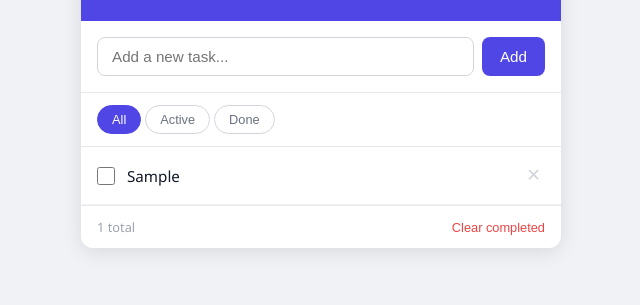
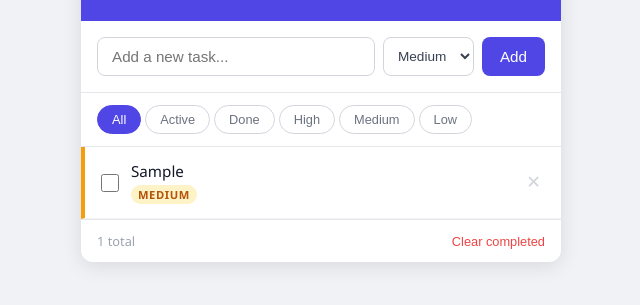
Before and after one commit to muhamaaad/LLM-Augmented-Software-Practice-vibe-coding-, a plain HTML site: page index.html in a window 1280 px wide. Both pictures are taken after typing "Sample" into the empty fields and a click on the button "Add". Shown: the part 123-428 px from the top of the page, without its empty margins (319-959 px from the left). Drawn offline with Linux system fonts and the light colour scheme.

Commit message:
Add priority levels feature (High/Medium/Low)

```diff
--- a/index.html
+++ b/index.html
@@ -40,10 +40,12 @@
       gap: 8px;
       padding: 16px;
       border-bottom: 1px solid #e5e7eb;
+      flex-wrap: wrap;
     }
 
-    .input-area input {
+    .input-area input[type="text"] {
       flex: 1;
+      min-width: 140px;
       padding: 10px 14px;
       border: 1px solid #d1d5db;
       border-radius: 8px;
@@ -52,7 +54,18 @@
       transition: border-color 0.2s;
     }
 
-    .input-area input:focus { border-color: #4f46e5; }
+    .input-area input[type="text"]:focus { border-color: #4f46e5; }
+
+    .priority-select {
+      padding: 10px 10px;
+      border: 1px solid #d1d5db;
+      border-radius: 8px;
+      font-size: 0.85rem;
+      outline: none;
+      cursor: pointer;
+      background: white;
+      color: #374151;
+    }
 
     .input-area button {
       padding: 10px 18px;
@@ -72,6 +85,7 @@
       gap: 4px;
       padding: 12px 16px;
       border-bottom: 1px solid #e5e7eb;
+      flex-wrap: wrap;
     }
 
     .filters button {
@@ -99,10 +113,15 @@
       gap: 12px;
       padding: 14px 16px;
       border-bottom: 1px solid #f3f4f6;
+      border-left: 4px solid transparent;
       transition: background 0.15s;
     }
 
     .todo-item:hover { background: #f9fafb; }
+
+    .todo-item.priority-high   { border-left-color: #ef4444; }
+    .todo-item.priority-medium { border-left-color: #f59e0b; }
+    .todo-item.priority-low    { border-left-color: #22c55e; }
 
     .todo-item input[type="checkbox"] {
       width: 18px;
@@ -112,17 +131,36 @@
       flex-shrink: 0;
     }
 
-    .todo-item span {
+    .todo-item .text-wrap {
       flex: 1;
+      min-width: 0;
+    }
+
+    .todo-item .task-text {
       font-size: 0.95rem;
       color: #111827;
       word-break: break-word;
     }
 
-    .todo-item span.done {
+    .todo-item .task-text.done {
       text-decoration: line-through;
       color: #9ca3af;
     }
+
+    .priority-badge {
+      display: inline-block;
+      font-size: 0.7rem;
+      font-weight: 600;
+      text-transform: uppercase;
+      letter-spacing: 0.05em;
+      padding: 2px 7px;
+      border-radius: 10px;
+      margin-top: 4px;
+    }
+
+    .badge-high   { background: #fee2e2; color: #b91c1c; }
+    .badge-medium { background: #fef3c7; color: #b45309; }
+    .badge-low    { background: #dcfce7; color: #15803d; }
 
     .todo-item .delete-btn {
       background: none;
@@ -175,6 +213,11 @@
 
     <div class="input-area">
       <input type="text" id="new-todo" placeholder="Add a new task..." maxlength="200">
+      <select class="priority-select" id="priority-select">
+        <option value="medium">Medium</option>
+        <option value="high">High</option>
+        <option value="low">Low</option>
+      </select>
       <button onclick="addTodo()">Add</button>
     </div>
 
@@ -182,6 +225,9 @@
       <button class="active" onclick="setFilter('all', this)">All</button>
       <button onclick="setFilter('active', this)">Active</button>
       <button onclick="setFilter('done', this)">Done</button>
+      <button onclick="setFilter('high', this)">High</button>
+      <button onclick="setFilter('medium', this)">Medium</button>
+      <button onclick="setFilter('low', this)">Low</button>
     </div>
 
     <ul class="todo-list" id="todo-list"></ul>
@@ -206,16 +252,20 @@
       const list = document.getElementById('todo-list');
       const empty = document.getElementById('empty-msg');
 
-      const visible = todos.filter(t =>
-        filter === 'all' ? true :
-        filter === 'active' ? !t.done :
-        t.done
-      );
+      const visible = todos.filter(t => {
+        if (filter === 'all') return true;
+        if (filter === 'active') return !t.done;
+        if (filter === 'done') return t.done;
+        return t.priority === filter;
+      });
 
       list.innerHTML = visible.map(t => `
-        <li class="todo-item">
+        <li class="todo-item priority-${t.priority || 'medium'}">
           <input type="checkbox" ${t.done ? 'checked' : ''} onchange="toggle(${t.id})">
-          <span class="${t.done ? 'done' : ''}">${escape(t.text)}</span>
+          <div class="text-wrap">
+            <div class="task-text ${t.done ? 'done' : ''}">${escape(t.text)}</div>
+            <span class="priority-badge badge-${t.priority || 'medium'}">${t.priority || 'medium'}</span>
+          </div>
           <button class="delete-btn" onclick="remove(${t.id})" title="Delete">&#10005;</button>
         </li>
       `).join('');
@@ -235,9 +285,10 @@
 
     function addTodo() {
       const input = document.getElementById('new-todo');
+      const priority = document.getElementById('priority-select').value;
       const text = input.value.trim();
       if (!text) return;
-      todos.push({ id: Date.now(), text, done: false });
+      todos.push({ id: Date.now(), text, done: false, priority });
       input.value = '';
       save();
       render();
```
